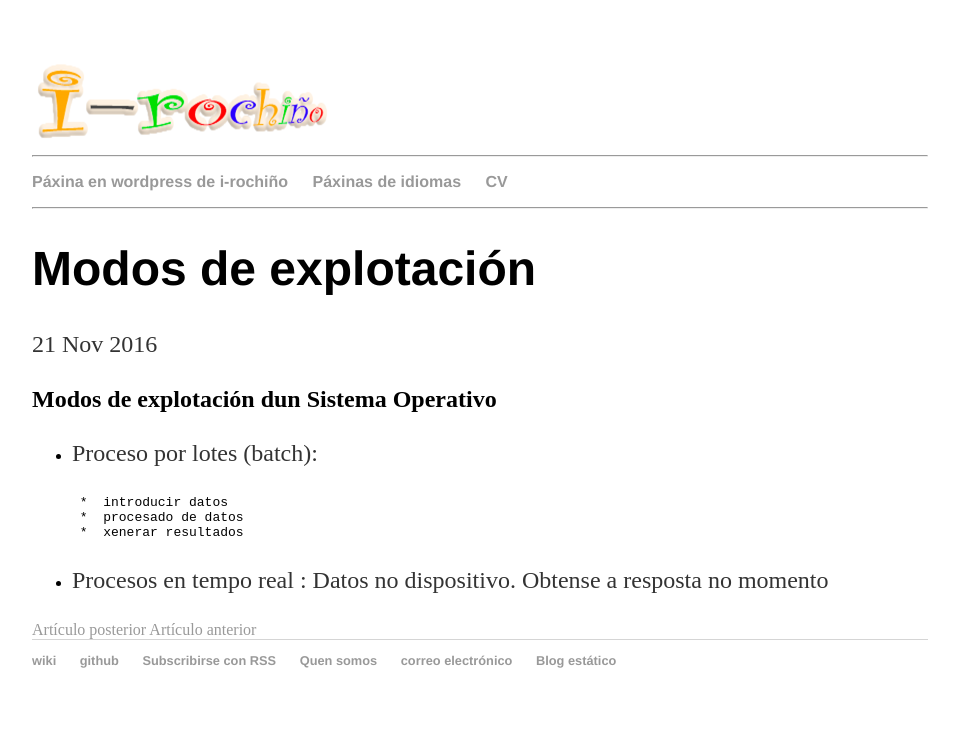
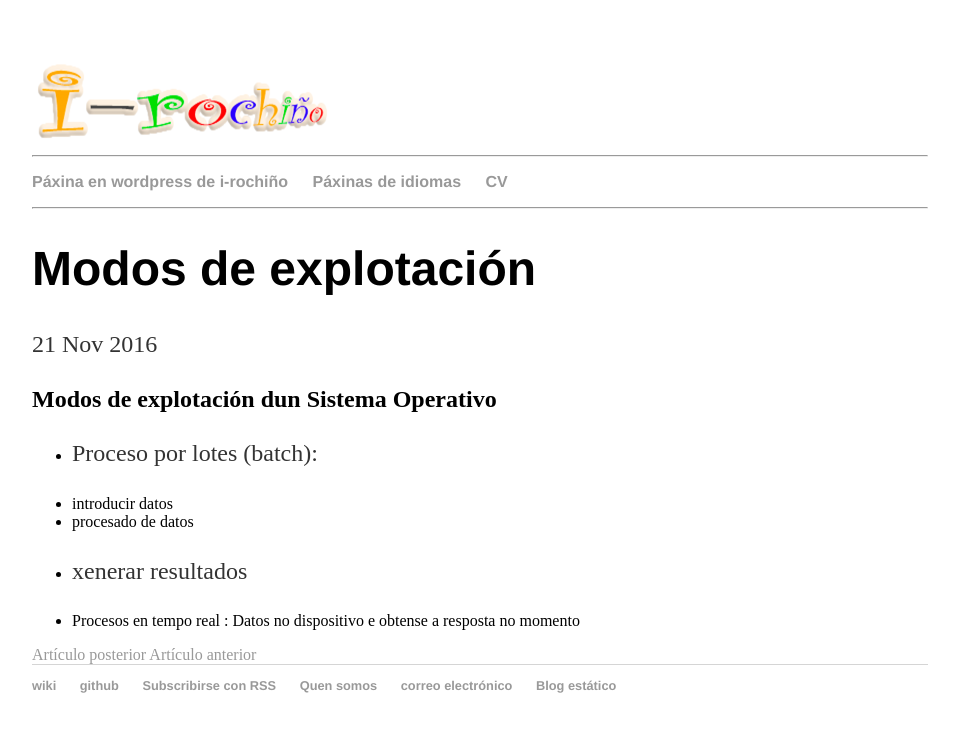
Before and after one commit to irocho/irocho.github.io, a Jekyll site: the page built from _posts/2016-11-21-explotacion.md, in a window 1280 px wide. Shown: the top 732 px of the page, without its empty margins (160-1119 px from the left). Built offline with Jekyll 4.4.1, drawn with Linux system fonts in a browser that asks for light colours.

Commit message:
caralladas

```diff
--- a/_posts/2016-11-21-explotacion.md
+++ b/_posts/2016-11-21-explotacion.md
@@ -8,9 +8,9 @@ date: 2016-11-21
 
 *  Proceso por lotes (batch):
 
-		*  introducir datos
-		*  procesado de datos
-		*  xenerar resultados
+*  introducir datos
+*  procesado de datos
+*  xenerar resultados
 
 *  Procesos en tempo real   :
-Datos no dispositivo. Obtense a resposta no momento
+Datos no dispositivo e obtense a resposta no momento
```
